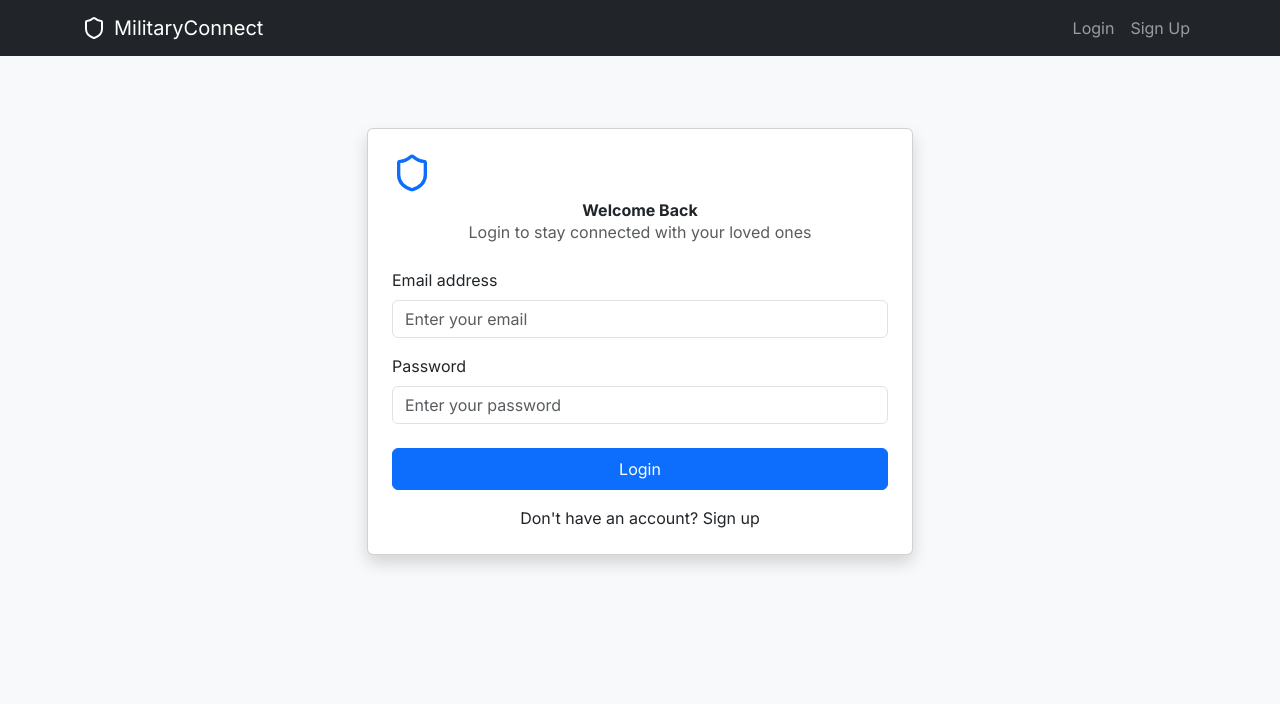
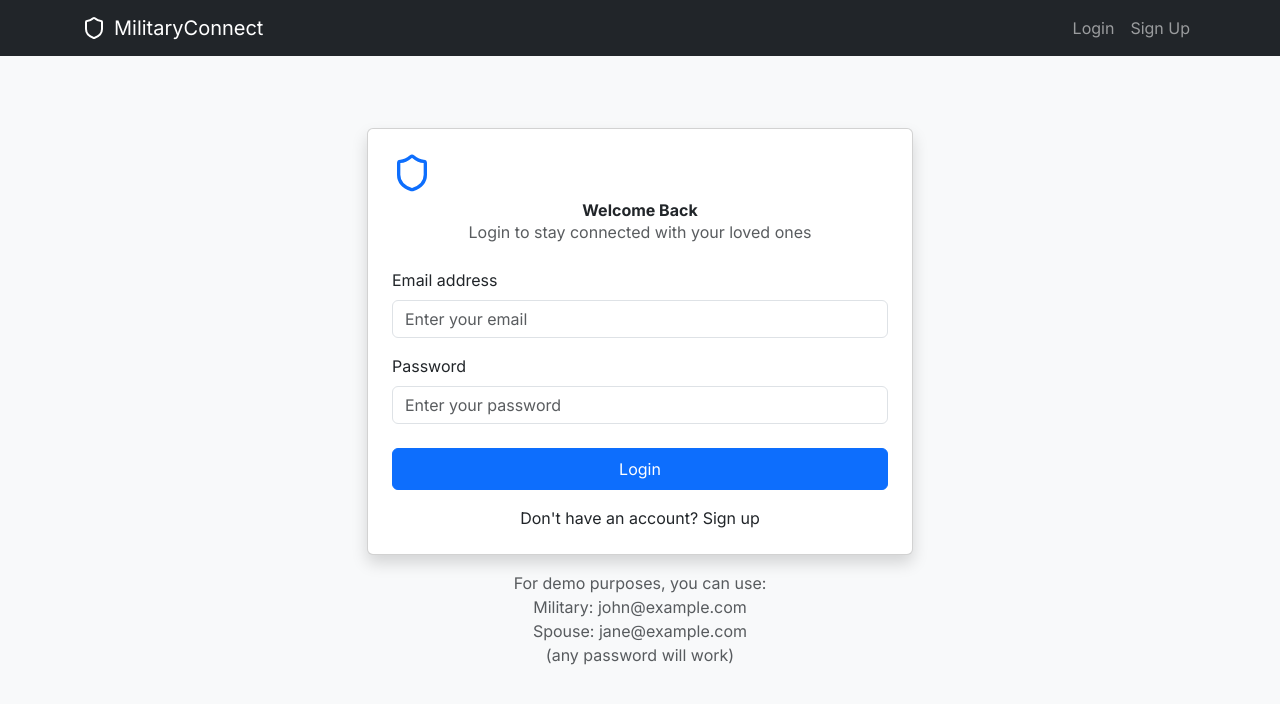
Before and after one commit to Jesam105/mlt-con, a React (Vite) app: page /login in a window 1280 px wide. Shown: the top 704 px of the page. Built offline with nearby package versions, Linux system fonts and the light colour scheme.

Commit message:
Fix login error handling and mock data

```diff
--- a/src/context/AuthContext.tsx
+++ b/src/context/AuthContext.tsx
@@ -9,28 +9,28 @@ interface AuthContextType {
   logout: () => void;
 }
 
-// Mock users data
+// Mock users data with test accounts
 const MOCK_USERS: User[] = [
   {
     id: '1',
     name: 'John Jones',
-    email: 'john@gmail.com',
+    email: 'john@example.com',
     role: 'military',
     partnerId: '2',
-    partnerName: 'Jane JOnes'
+    partnerName: 'Jane Jones'
   },
   {
     id: '2',
     name: 'Jane Jones',
-    email: 'jane@gmail.com',
+    email: 'jane@example.com',
     role: 'spouse',
     partnerId: '1',
-    partnerName: 'John Jons'
+    partnerName: 'John Jones'
   },
   {
     id: '3',
     name: 'Mike Smith',
-    email: 'mike@gmail.com',
+    email: 'mike@example.com',
     role: 'military',
     partnerId: '4',
     partnerName: 'Sarah Smith'
@@ -38,7 +38,7 @@ const MOCK_USERS: User[] = [
   {
     id: '4',
     name: 'Sarah Smith',
-    email: 'sarah@gmail.com',
+    email: 'sarah@example.com',
     role: 'spouse',
     partnerId: '3',
     partnerName: 'Mike Smith'
@@ -71,7 +71,7 @@ export const AuthProvider: React.FC<{ children: React.ReactNode }> = ({ children
           localStorage.setItem('currentUser', JSON.stringify(user));
           resolve(user);
         } else {
-          reject(new Error('Invalid credentials'));
+          reject(new Error('User not found'));
         }
       }, 1000);
     });
--- a/src/pages/Login.tsx
+++ b/src/pages/Login.tsx
@@ -22,7 +22,13 @@ const Login: React.FC = () => {
       await login(email, password);
       navigate('/dashboard');
     } catch (err) {
-      setError('Failed to login. Please check your credentials.');
+      if (err instanceof Error) {
+        if (err.message === 'User not found') {
+          setError('No account found with this email address');
+        } else {
+          setError('Failed to login. Please check your credentials.');
+        }
+      }
       console.error(err);
     } finally {
       setLoading(false);
@@ -84,14 +90,14 @@ const Login: React.FC = () => {
             </Card.Body>
           </Card>
 
-          {/* <div className="text-center mt-3 text-muted">
+          <div className="text-center mt-3 text-muted">
             <p>
               For demo purposes, you can use:<br />
               Military: john@example.com<br />
               Spouse: jane@example.com<br />
               (any password will work)
             </p>
-          </div> */}
+          </div>
         </Col>
       </Row>
     </Container>
```
